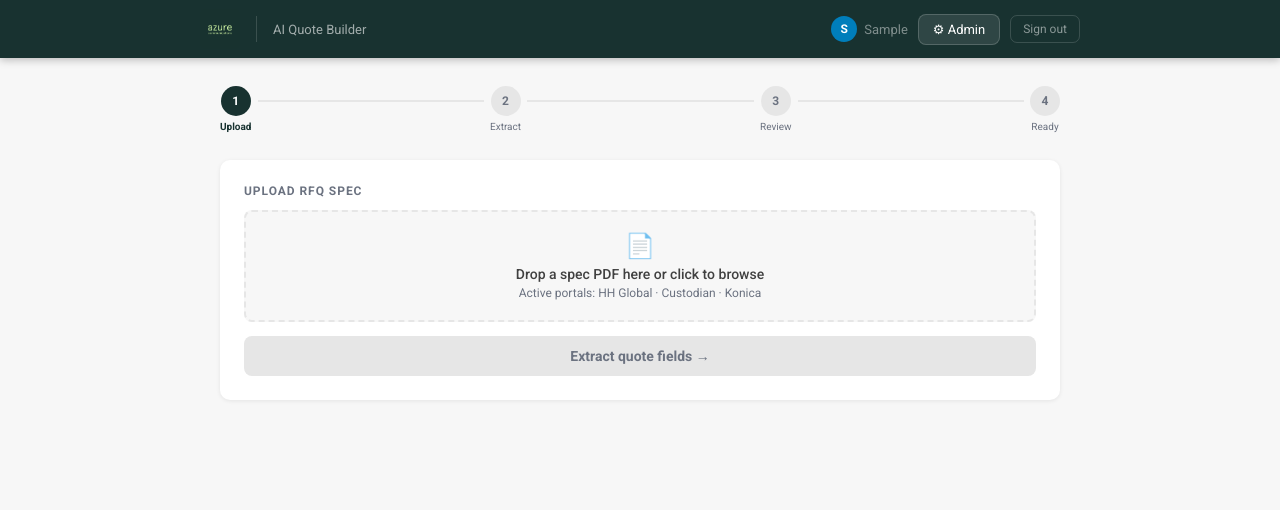
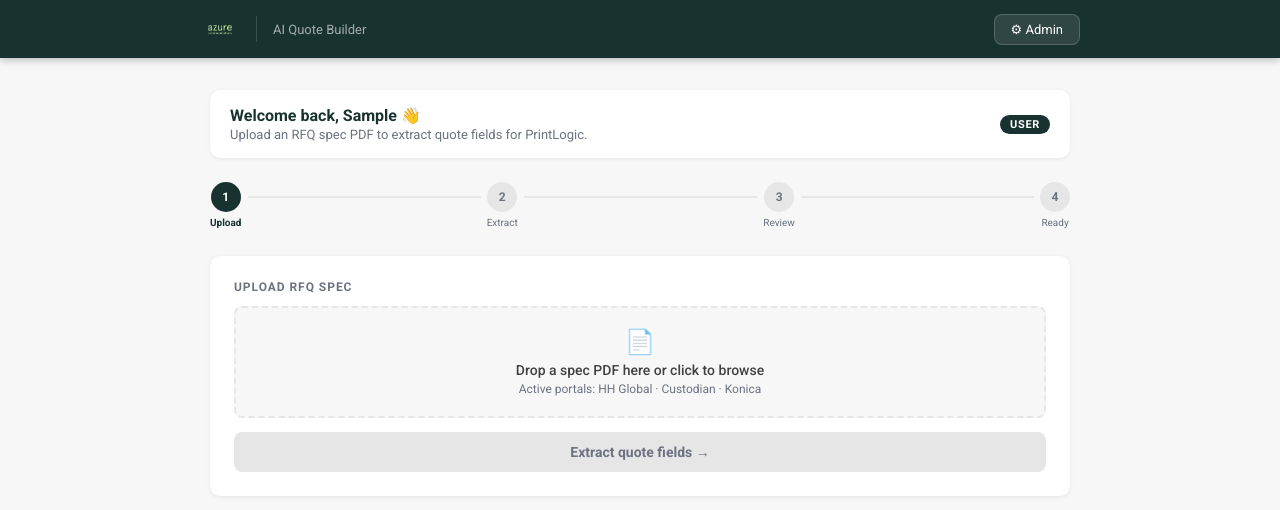
Before and after one commit to runcommerce/azure-quote-builder, a Next.js app: page / in a window 1280 px wide. Shown: the top 510 px of the page. Built offline with nearby package versions, Linux system fonts and the light colour scheme; no server answers; sample sign-in values are in the browser's storage.

Commit message:
fix: auth session prerender, welcome banner, design polish
- Move SessionProvider into ClientProviders wrapper (fixes SSR error)
- Add force-dynamic to / and /admin pages
- Welcome banner with user name and role badge on main page
- Auth now correctly protects all routes once NEXTAUTH_SECRET is set

```diff
--- a/next.config.js
+++ b/next.config.js
@@ -1,7 +1,5 @@
 /** @type {import('next').NextConfig} */
 const nextConfig = {
-  experimental: {
-    optimizePackageImports: [],
-  },
+  experimental: {},
 };
 module.exports = nextConfig;
--- a/src/app/admin/page.tsx
+++ b/src/app/admin/page.tsx
@@ -1,4 +1,5 @@
 "use client";
+export const dynamic = "force-dynamic";
 import { useState, useEffect, useCallback } from "react";
 import { useSession } from "next-auth/react";
 import { useRouter } from "next/navigation";
@@ -85,6 +86,7 @@ function InviteModal({ onClose }: { onClose: () => void }) {
 
 export default function AdminPage() {
   const { data: session, status } = useSession();
+  // Handled below
   const router = useRouter();
   const [users, setUsers] = useState<User[]>([]);
   const [loading, setLoading] = useState(true);
--- a/src/app/layout.tsx
+++ b/src/app/layout.tsx
@@ -1,6 +1,6 @@
 import type { Metadata } from "next";
 import "./globals.css";
-import { SessionProvider } from "next-auth/react";
+import ClientProviders from "@/components/ClientProviders";
 
 export const metadata: Metadata = {
   title: "Azure Quote Builder",
@@ -16,7 +16,7 @@ export default function RootLayout({ children }: { children: React.ReactNode })
         <link href="https://fonts.googleapis.com/css2?family=Roboto:wght@400;500;700&display=swap" rel="stylesheet" />
       </head>
       <body style={{ fontFamily: "Roboto, sans-serif" }}>
-        <SessionProvider>{children}</SessionProvider>
+        <ClientProviders>{children}</ClientProviders>
       </body>
     </html>
   );
--- a/src/app/page.tsx
+++ b/src/app/page.tsx
@@ -1,5 +1,7 @@
 "use client";
+export const dynamic = "force-dynamic";
 import { useState } from "react";
+import { useSession } from "next-auth/react";
 import { DEFAULT_ADMIN, DEFAULT_API_CONFIG } from "@/lib/defaults";
 import type { AdminConfig, ApiConfig, ExtractedSpec } from "@/lib/types";
 import { buildPrompt, callExtractAPI, lookupMaterial, getJobDefaults, getDeliveryRule, generateItemDetails } from "@/lib/extract";
@@ -13,10 +15,13 @@ import ItemDetailsPanel from "@/components/ItemDetailsPanel";
 import ActionBar from "@/components/ActionBar";
 import ApprovedChecklist from "@/components/ApprovedChecklist";
 import AdminPanel from "@/components/AdminPanel";
+import { B } from "@/lib/types";
 
 type Status = "idle" | "loading" | "done" | "approved";
 
 export default function Home() {
+  const { data: session, status: sessionStatus } = useSession();
+  if (sessionStatus === "loading") return null;
   const [admin, setAdmin] = useState<AdminConfig>(DEFAULT_ADMIN);
   const [apiConfig, setApiConfig] = useState<ApiConfig>(DEFAULT_API_CONFIG);
   const [showAdmin, setShowAdmin] = useState(false);
@@ -48,7 +53,7 @@ export default function Home() {
       setEdited(parsed);
       setStatus("done");
     } catch (err) {
-      setError(err instanceof Error ? err.message : "Extraction failed.");
+      setError(err instanceof Error ? err.message : "Extraction failed. Check API settings.");
       setStatus("idle");
     }
   };
@@ -63,7 +68,7 @@ export default function Home() {
   const itemDetails = generateItemDetails(edited);
 
   return (
-    <div style={{ minHeight: "100vh", background: "#F7F7F7", fontFamily: "Roboto, sans-serif" }}>
+    <div style={{ minHeight: "100vh", background: B.offWhite, fontFamily: "Roboto, sans-serif" }}>
       {showAdmin && (
         <AdminPanel
           admin={admin} setAdmin={setAdmin}
@@ -72,19 +77,34 @@ export default function Home() {
         />
       )}
       <Header onAdminClick={() => setShowAdmin(true)} />
-      <main style={{ maxWidth: 880, margin: "0 auto", padding: "28px 20px" }}>
+
+      <main style={{ maxWidth: 900, margin: "0 auto", padding: "32px 20px" }}>
+        {/* Welcome banner */}
+        {session?.user?.name && status === "idle" && !file && (
+          <div style={{ marginBottom: 24, padding: "16px 20px", background: B.white, borderRadius: 10, boxShadow: "0 1px 4px rgba(0,0,0,0.07)", display: "flex", justifyContent: "space-between", alignItems: "center" }}>
+            <div>
+              <div style={{ fontSize: 16, fontWeight: 700, color: B.navy }}>
+                Welcome back, {session.user.name.split(" ")[0]} 👋
+              </div>
+              <div style={{ fontSize: 13, color: B.muted, marginTop: 2 }}>
+                Upload an RFQ spec PDF to extract quote fields for PrintLogic.
+              </div>
+            </div>
+            <div style={{ fontSize: 11, color: B.muted, textAlign: "right" }}>
+              <div style={{ background: B.navy, color: B.white, padding: "3px 10px", borderRadius: 20, fontSize: 11, fontWeight: 700, textTransform: "uppercase", letterSpacing: "0.06em" }}>
+                {session.user.role || "user"}
+              </div>
+            </div>
+          </div>
+        )}
+
         <StepBar current={stepIndex[status]} />
-        <UploadCard
-          file={file} status={status} error={error}
-          admin={admin} onFile={handleFile} onParse={parseSpec}
-        />
+        <UploadCard file={file} status={status} error={error} admin={admin} onFile={handleFile} onParse={parseSpec} />
+
         {(status === "done" || status === "approved") && edited && (
           <>
             {flags.length > 0 && <FlagsBar flags={flags} />}
-            <PrintLogicPanel
-              spec={edited} admin={admin}
-              plMaterial={plMaterial} jobDefaults={jobDefaults} deliveryRule={deliveryRule}
-            />
+            <PrintLogicPanel spec={edited} admin={admin} plMaterial={plMaterial} jobDefaults={jobDefaults} deliveryRule={deliveryRule} />
             <FieldGroups spec={edited} flags={flags} onUpdate={updateField} />
             <ItemDetailsPanel itemDetails={itemDetails} />
             <ActionBar
@@ -94,10 +114,7 @@ export default function Home() {
               jsonData={edited}
             />
             {status === "approved" && (
-              <ApprovedChecklist
-                spec={edited} admin={admin}
-                plMaterial={plMaterial} jobDefaults={jobDefaults} deliveryRule={deliveryRule}
-              />
+              <ApprovedChecklist spec={edited} admin={admin} plMaterial={plMaterial} jobDefaults={jobDefaults} deliveryRule={deliveryRule} />
             )}
           </>
         )}
--- /dev/null
+++ b/src/components/ClientProviders.tsx
@@ -0,0 +1,6 @@
+"use client";
+import { SessionProvider } from "next-auth/react";
+
+export default function ClientProviders({ children }: { children: React.ReactNode }) {
+  return <SessionProvider>{children}</SessionProvider>;
+}
--- a/src/components/Header.tsx
+++ b/src/components/Header.tsx
@@ -1,13 +1,7 @@
 "use client";
-import { useSession, signOut } from "next-auth/react";
-import { useRouter } from "next/navigation";
 import { B } from "@/lib/types";
 
 export default function Header({ onAdminClick }: { onAdminClick: () => void }) {
-  const { data: session } = useSession();
-  const router = useRouter();
-  const isAdmin = session?.user?.role === "admin";
-
   return (
     <header style={{ background: B.navy, padding: "0 24px", boxShadow: "0 2px 8px rgba(0,0,0,0.25)" }}>
       <div style={{ maxWidth: 880, margin: "0 auto", display: "flex", justifyContent: "space-between", alignItems: "center", height: 58 }}>
@@ -18,35 +12,11 @@ export default function Header({ onAdminClick }: { onAdminClick: () => void }) {
           <div style={{ width: 1, height: 26, background: "rgba(255,255,255,0.15)" }} />
           <span style={{ color: "rgba(255,255,255,0.6)", fontSize: 13 }}>AI Quote Builder</span>
         </div>
-
-        {/* Right side */}
-        <div style={{ display: "flex", alignItems: "center", gap: 10 }}>
-          {session?.user?.name && (
-            <span style={{ color: "rgba(255,255,255,0.45)", fontSize: 13, display: "flex", alignItems: "center", gap: 7 }}>
-              <span style={{ width: 26, height: 26, borderRadius: "50%", background: B.azure, display: "inline-flex", alignItems: "center", justifyContent: "center", color: B.white, fontWeight: 700, fontSize: 12 }}>
-                {session.user.name.charAt(0).toUpperCase()}
-              </span>
-              {session.user.name.split(" ")[0]}
-            </span>
-          )}
-
-          {isAdmin && (
-            <button onClick={() => router.push("/admin")}
-              style={{ background: "rgba(255,255,255,0.08)", border: "1px solid rgba(255,255,255,0.15)", color: "rgba(255,255,255,0.8)", borderRadius: 7, padding: "6px 12px", cursor: "pointer", fontSize: 12, fontFamily: "Roboto, sans-serif" }}>
-              👥 Users
-            </button>
-          )}
-
-          <button onClick={onAdminClick}
-            style={{ background: "rgba(255,255,255,0.10)", border: "1px solid rgba(255,255,255,0.18)", color: B.white, borderRadius: 8, padding: "7px 14px", cursor: "pointer", fontSize: 13, fontFamily: "Roboto, sans-serif" }}>
-            ⚙ Admin
-          </button>
-
-          <button onClick={() => signOut({ callbackUrl: "/login" })}
-            style={{ background: "transparent", border: "1px solid rgba(255,255,255,0.15)", color: "rgba(255,255,255,0.5)", borderRadius: 7, padding: "6px 12px", cursor: "pointer", fontSize: 12, fontFamily: "Roboto, sans-serif" }}>
-            Sign out
-          </button>
-        </div>
+        {/* Admin button */}
+        <button onClick={onAdminClick}
+          style={{ background: "rgba(255,255,255,0.10)", border: "1px solid rgba(255,255,255,0.18)", color: B.white, borderRadius: 8, padding: "7px 16px", cursor: "pointer", fontSize: 13, fontFamily: "Roboto, sans-serif" }}>
+          ⚙ Admin
+        </button>
       </div>
     </header>
   );
```
Also changed, not shown: src/middleware.ts (+16 -8 lines).
